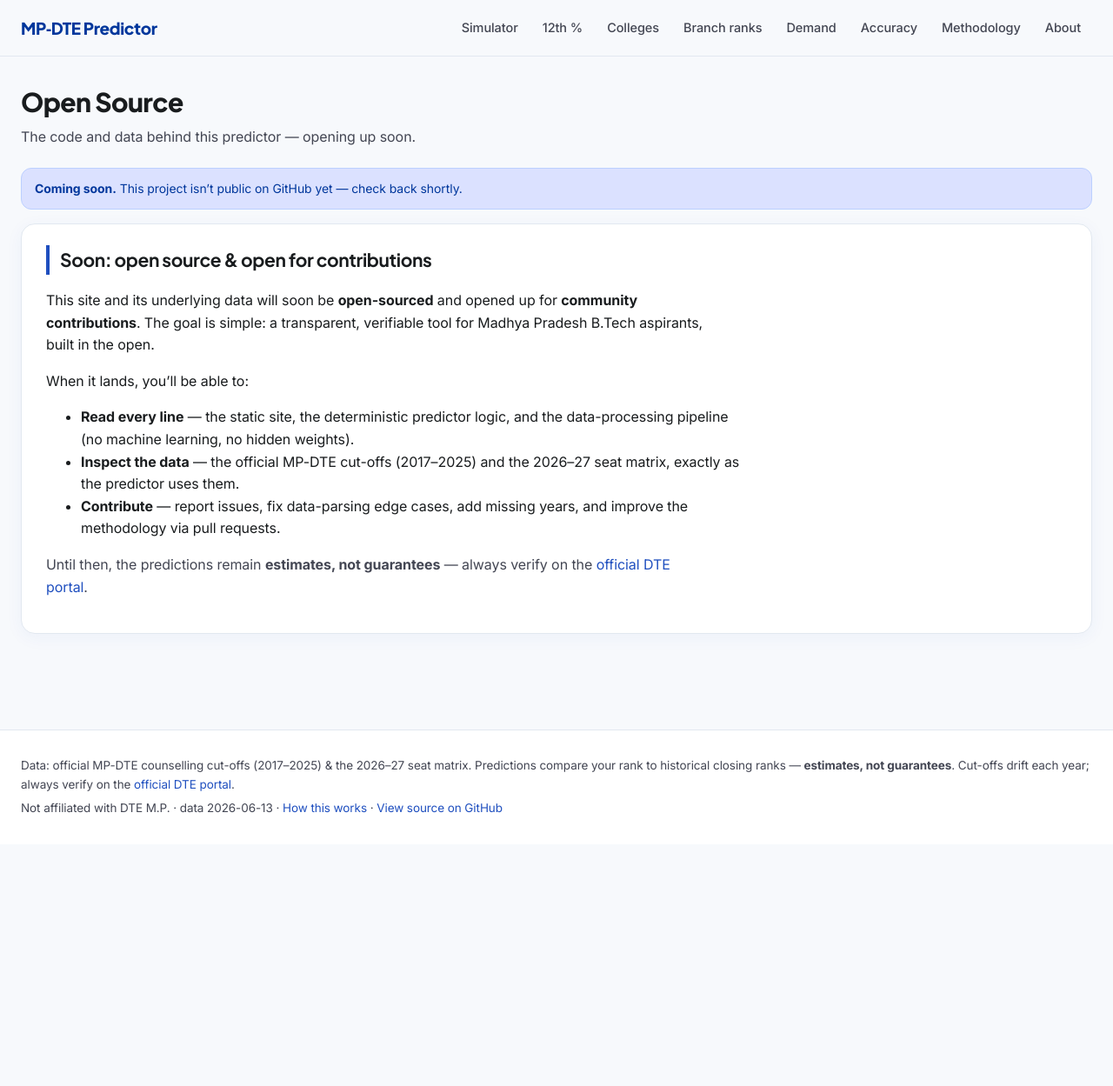
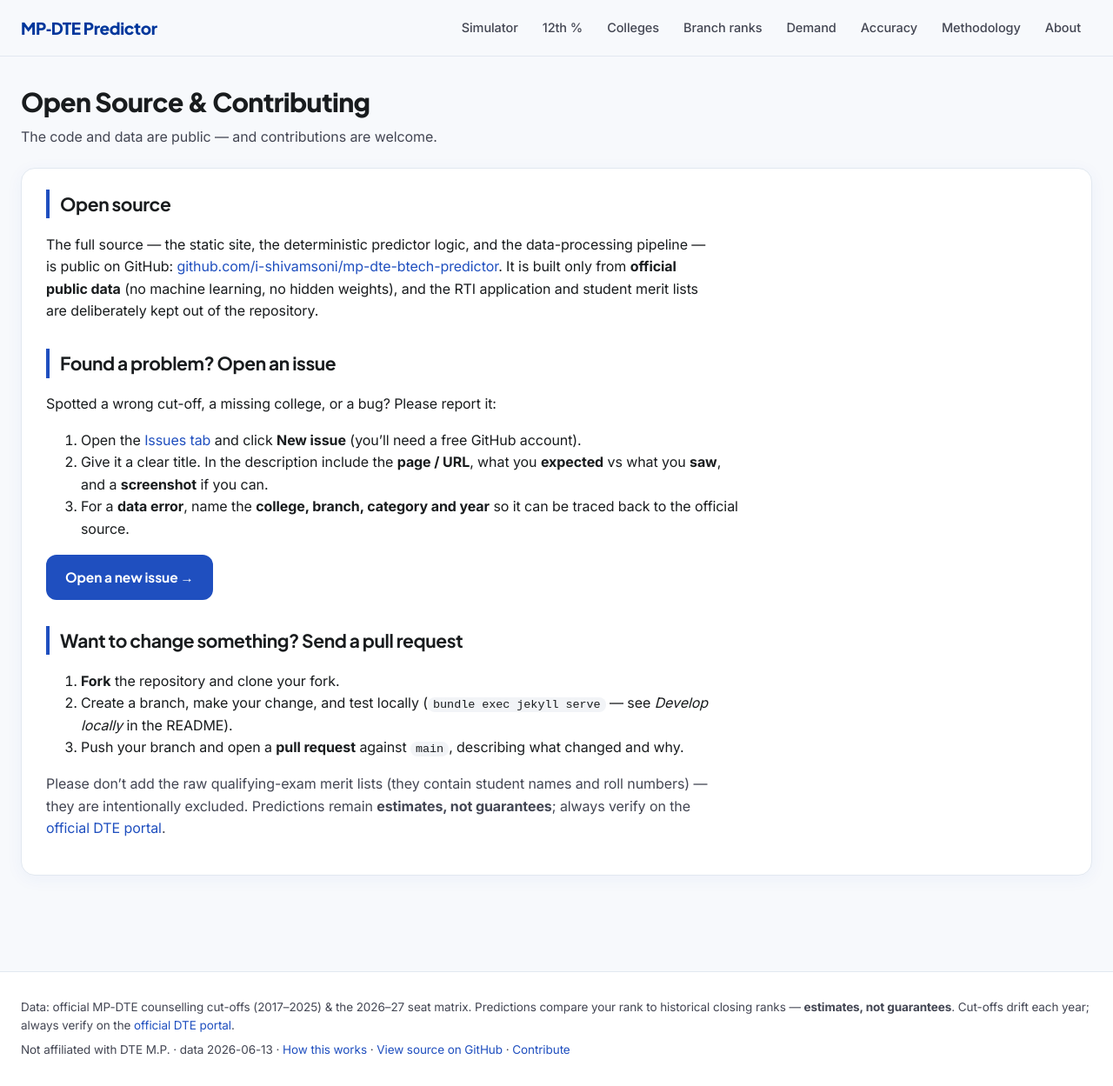
Before and after one commit to i-shivamsoni/mp-dte-btech-predictor, a Jekyll site: the page built from open-source.html, in a window 1280 px wide and 1249 px high. Shown: the whole window at 87% size. Built offline with Jekyll 4.4.1, drawn with Linux system fonts in a browser that asks for light colours.

Commit message:
Open-source: link the public repo + add issue/PR contribution guide
The repo is already public, so: footer "View source on GitHub" now points
straight at github.com/i-shivamsoni/mp-dte-btech-predictor (plus a "Contribute"
link). Reworked /open-source/ into a real contributing guide — how to open an
issue (with the details to include) and how to send a pull request. Added a
matching "Open source & contributing" section to About and a Contributing
section to the README. Keeps the reminder that raw merit lists stay out of the repo.

Co-Authored-By: Claude Opus 4.8 (1M context) <noreply@anthropic.com>

```diff
--- a/_includes/footer.html
+++ b/_includes/footer.html
@@ -9,7 +9,8 @@
     <p class="muted">
       Not affiliated with DTE M.P. &middot; <span id="data-version"></span>
       &middot; <a href="{{ '/methodology/' | relative_url }}">How this works</a>
-      &middot; <a href="{{ '/open-source/' | relative_url }}">View source on GitHub</a>
+      &middot; <a href="https://github.com/i-shivamsoni/mp-dte-btech-predictor" rel="noopener" target="_blank">View source on GitHub</a>
+      &middot; <a href="{{ '/open-source/' | relative_url }}">Contribute</a>
     </p>
   </div>
 </footer>
--- a/open-source.html
+++ b/open-source.html
@@ -1,31 +1,46 @@
 ---
 page_id: opensource
-title: Open Source
-subtitle: The code and data behind this predictor — opening up soon.
+title: Open Source & Contributing
+subtitle: The code and data are public — and contributions are welcome.
 permalink: /open-source/
 ---
-<div class="banner banner-info">
-  <strong>Coming soon.</strong> This project isn&rsquo;t public on GitHub yet — check back shortly.
-</div>
+<div class="prose">
+  <h2>Open source</h2>
+  <p>
+    The full source &mdash; the static site, the deterministic predictor logic, and the
+    data-processing pipeline &mdash; is public on GitHub:
+    <a href="https://github.com/i-shivamsoni/mp-dte-btech-predictor" rel="noopener" target="_blank">github.com/i-shivamsoni/mp-dte-btech-predictor</a>.
+    It is built only from <strong>official public data</strong> (no machine learning, no hidden weights),
+    and the RTI application and student merit lists are deliberately kept out of the repository.
+  </p>
 
-<div class="prose">
-  <h2>Soon: open source &amp; open for contributions</h2>
+  <h2>Found a problem? Open an issue</h2>
+  <p>Spotted a wrong cut-off, a missing college, or a bug? Please report it:</p>
+  <ol>
+    <li>Open the
+      <a href="https://github.com/i-shivamsoni/mp-dte-btech-predictor/issues" rel="noopener" target="_blank">Issues tab</a>
+      and click <strong>New issue</strong> (you&rsquo;ll need a free GitHub account).</li>
+    <li>Give it a clear title. In the description include the <strong>page / URL</strong>, what you
+      <strong>expected</strong> vs what you <strong>saw</strong>, and a <strong>screenshot</strong> if you can.</li>
+    <li>For a <strong>data error</strong>, name the <strong>college, branch, category and year</strong> so it can be
+      traced back to the official source.</li>
+  </ol>
   <p>
-    This site and its underlying data will soon be <strong>open-sourced</strong> and opened up for
-    <strong>community contributions</strong>. The goal is simple: a transparent, verifiable tool for
-    Madhya Pradesh B.Tech aspirants, built in the open.
+    <a class="btn-primary" style="display:inline-block;line-height:52px;text-decoration:none"
+       href="https://github.com/i-shivamsoni/mp-dte-btech-predictor/issues/new" rel="noopener" target="_blank">Open a new issue &rarr;</a>
   </p>
-  <p>When it lands, you&rsquo;ll be able to:</p>
-  <ul>
-    <li><strong>Read every line</strong> — the static site, the deterministic predictor logic, and the
-      data-processing pipeline (no machine learning, no hidden weights).</li>
-    <li><strong>Inspect the data</strong> — the official MP-DTE cut-offs (2017&ndash;2025) and the
-      2026&ndash;27 seat matrix, exactly as the predictor uses them.</li>
-    <li><strong>Contribute</strong> — report issues, fix data-parsing edge cases, add missing years,
-      and improve the methodology via pull requests.</li>
-  </ul>
+
+  <h2>Want to change something? Send a pull request</h2>
+  <ol>
+    <li><strong>Fork</strong> the repository and clone your fork.</li>
+    <li>Create a branch, make your change, and test locally
+      (<code>bundle exec jekyll serve</code> &mdash; see <em>Develop locally</em> in the README).</li>
+    <li>Push your branch and open a <strong>pull request</strong> against <code>main</code>, describing what changed and why.</li>
+  </ol>
   <p class="muted">
-    Until then, the predictions remain <strong>estimates, not guarantees</strong> — always verify on the
+    Please don&rsquo;t add the raw qualifying-exam merit lists (they contain student names and roll
+    numbers) &mdash; they are intentionally excluded. Predictions remain
+    <strong>estimates, not guarantees</strong>; always verify on the
     <a href="https://dte.mponline.gov.in/" rel="noopener" target="_blank">official DTE portal</a>.
   </p>
 </div>
```
Also changed, not shown: about.html (+10 -0 lines), README.md.
